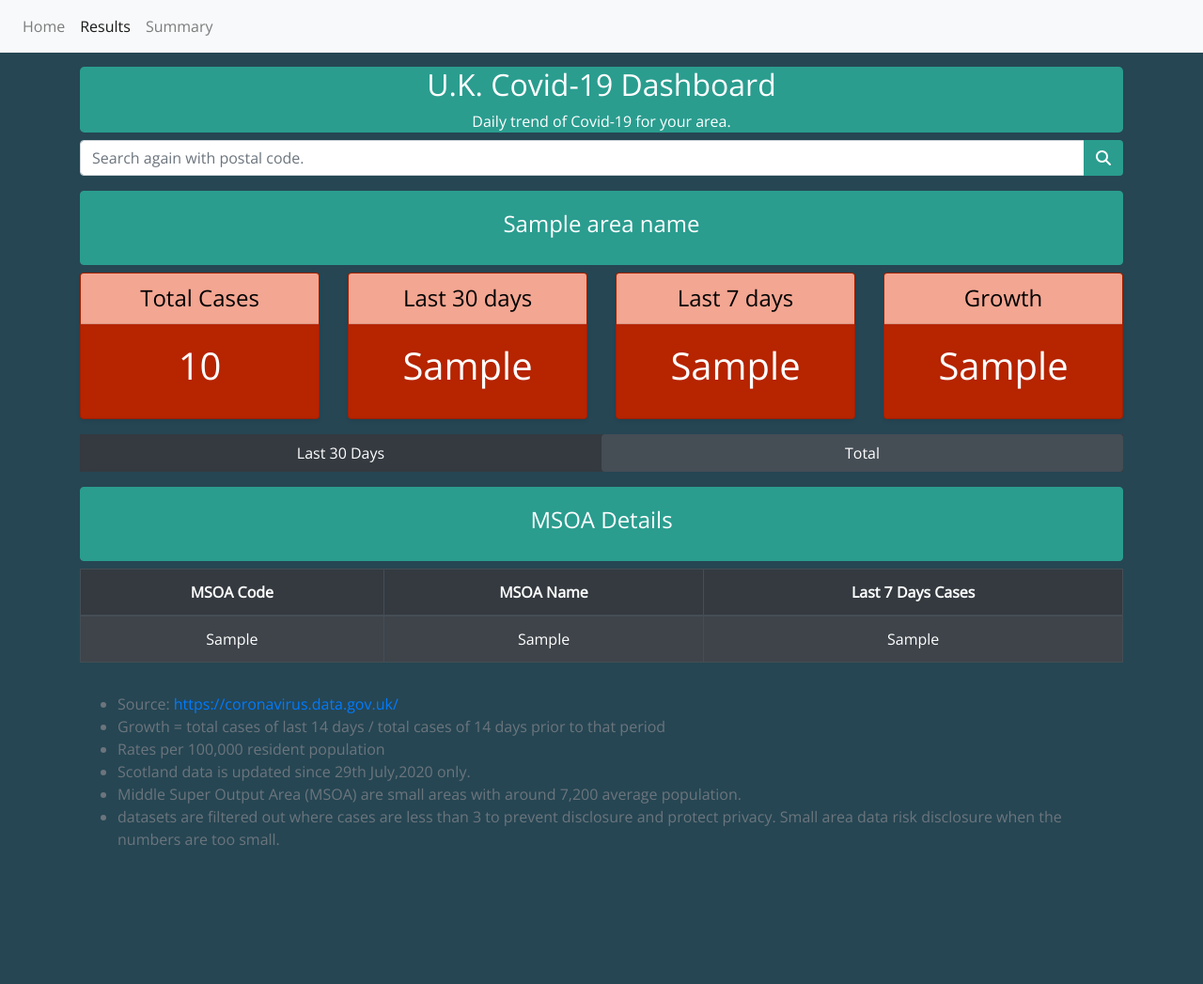
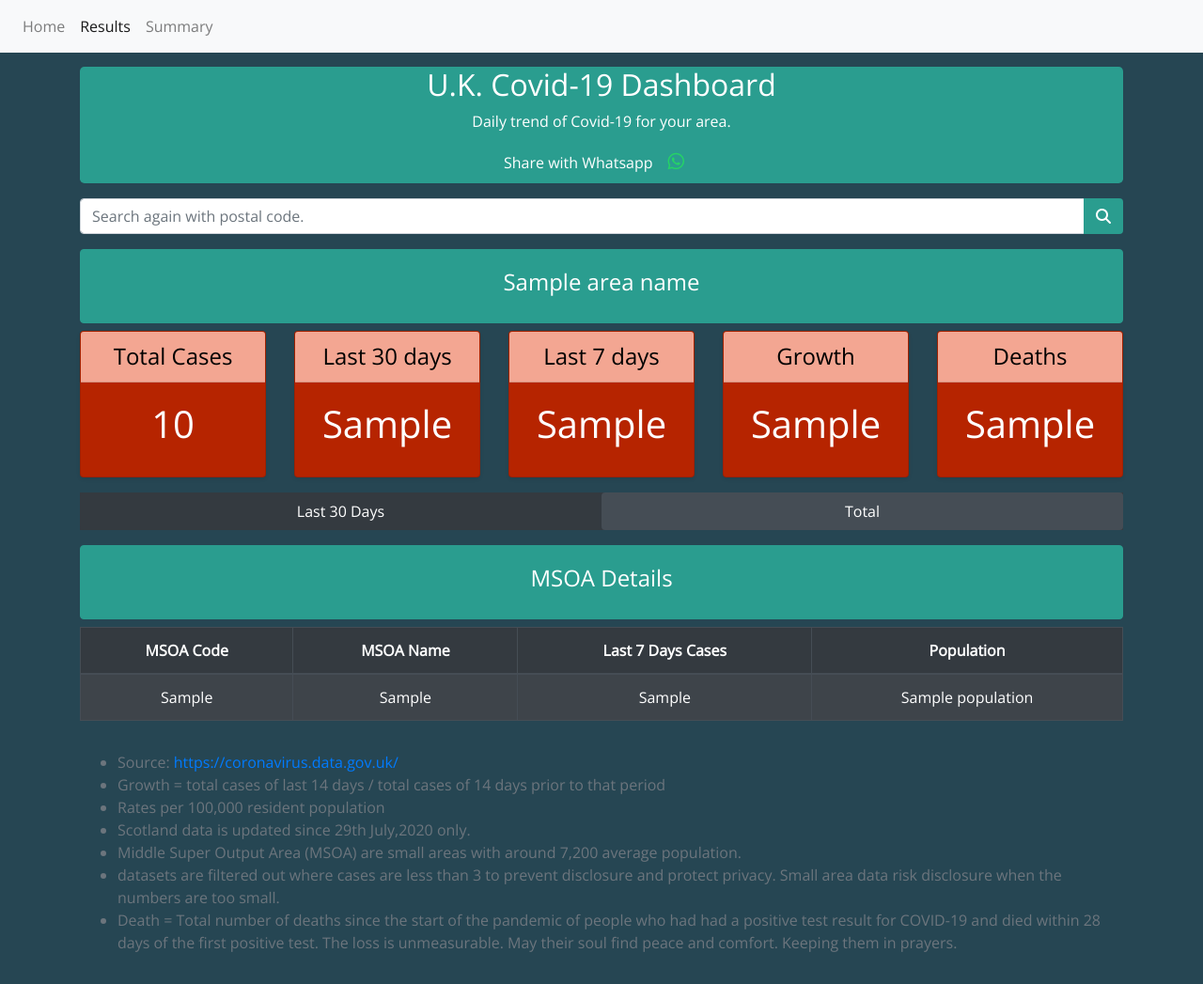
Before and after one commit to bhavesh0009/EnglandCovid19, a Node project: template views/results.ejs in a window 1280 px wide. Shown: the whole page at 94% size. Before the commit the page ends 899 px from the top, so only its background shows below. Run offline with Node 20 templates, Linux system fonts and the light colour scheme; the template is opened without the code that fills it: most values are stand-ins (such as "Sample title", 1, 10 or a date in 2020); some libraries are stand-ins or nearby versions.

Commit message:
temp commit 27-dec-2020

```diff
--- a/app.js
+++ b/app.js
@@ -76,6 +76,7 @@ app.get("/results", function (req, res) {
                     dist = geolib.getDistance({latitude:latA,longitude:longA},{latitude:latB, longitude:longB});
                     filteredMSOA[i]['distance'] = dist;
                 }
+
                 filteredMSOA.sort((a, b) => parseFloat(a.distance) - parseFloat(b.distance));
                 if (filtered.length > 0) {
                     let specimenDate = [];
@@ -95,6 +96,7 @@ app.get("/results", function (req, res) {
                     arealast7 = filteredSum[0]['last7dCases'];
                     areaArea = filteredSum[0]['Area'];
                     areaPopulation = filteredSum[0]['Population'];
+                    areaDeaths = filteredSum[0]['cumDeaths28DaysByDeathDate'];
                     res.render("results", {
                         specimenDate: specimenDate,
                         confirmedCases: confirmedCases,
@@ -143,6 +145,7 @@ app.get("/results", function (req, res) {
             arealast7 = filteredSum[0]['last7dCases'];
             areaArea = filteredSum[0]['Area'];
             areaPopulation = filteredSum[0]['Population'];
+            areaDeaths = filteredSum[0]['cumDeaths28DaysByDeathDate'];
             res.render("results", {
                 specimenDate: specimenDate,
                 confirmedCases: confirmedCases,
--- a/public/style.css
+++ b/public/style.css
@@ -116,6 +116,16 @@ body{
   padding-top: 0px;
 }
 
+#social-wa{
+  padding-bottom: 0px;
+  padding-top: 0px;
+}
+
+#social-twitter{
+  padding-bottom: 0px;
+  padding-top: 0px;
+}
+
 #regionTitle{
   background-color: #2a9d8f;
   color:#ffffff;
@@ -129,6 +139,11 @@ body{
 }
 
 #mainCards{
+  background-color: #b62400;
+  color:#ffffff;
+}
+
+mainCardsDeath{
   background-color: #b62400;
   color:#ffffff;
 }
--- a/views/error.ejs
+++ b/views/error.ejs
@@ -37,6 +37,8 @@
             </div>
         </nav>
         <h1>"PAGE NOT FOUND!!!"</h1>
+        <h2>Please ensure you have entered postal code in correct format. e.g. SW1A 2AA</h2>
+        <h2>If you entered correct postal code and still got error then report it via twitter: <a href="https://twitter.com/bhavesh_09">twitter</a></h2>
         <script src="" async defer></script>
     </body>
 </html>
--- a/views/results.ejs
+++ b/views/results.ejs
@@ -47,6 +47,7 @@
             <div class="jumbotron mb-2" id="jumboContainerResults">
                 <h2>U.K. Covid-19 Dashboard</h2>
                 <p class="mb-2">Daily trend of Covid-19 for your area.</p>
+                <p>Share with Whatsapp<a class="btn-floating btn-lg btn-tw" type="button" role="button" href="whatsapp://send?text=Check Local Spread of Covid-19 https://ukcovid19.nw.r.appspot.com/" data-action="share/whatsapp/share"><i style="color:#25D366" class="fab fa-whatsapp"></i></a></p>
             </div>
         </div>
     </section>
@@ -111,10 +112,18 @@
                         <h1 class="card-title pricing-card-title"><%= areaR%></h1>
                     </div>
                 </div>
+                <div class="card shadow-sm" id="mainCards" name="deathDiv">
+                    <div class="card-header"  id="mainCardHeader">
+                        <h4 class="my-0 font-weight-normal">Deaths</h4>
+                    </div>
+                    <div class="card-body">
+                        <h1 id="deathH1" class="card-title pricing-card-title"><%= areaDeaths%></h1>
+                    </div>
+                </div>
             </div>
         </div>
     </section>
-    <div class="container">
+    <div class="container my-2">
         <script async src="https://pagead2.googlesyndication.com/pagead/js/adsbygoogle.js"></script>
         <ins class="adsbygoogle"
             style="display:block"
@@ -185,8 +194,8 @@
                    },
                    showlegend: true,
                    legend: {
-                       x: 1,
-                       xanchor: 'right',
+                       x: 0,
+                       xanchor: 'left',
                        y: 1
                    }
                }
@@ -246,8 +255,8 @@
                    },
                    showlegend: true,
                    legend: {
-                       x: 1,
-                       xanchor: 'right',
+                       x: 0,
+                       xanchor: 'left',
                        y: 1
                    }
                }
@@ -257,7 +266,7 @@
            </script>
         </div>
     </div>
-    <div class="container">
+    <div class="container  my-2">
         <script async src="https://pagead2.googlesyndication.com/pagead/js/adsbygoogle.js"></script>
         <ins class="adsbygoogle"
             style="display:block"
@@ -269,6 +278,7 @@
             (adsbygoogle = window.adsbygoogle || []).push({});
         </script>
     </div>
+    <div id="msoaDetails">
         <div class="container">
             <div class="card mb-2" id="regionTitle">
                 <div class="card-body text-center">
@@ -283,6 +293,7 @@
                         <th>MSOA Code</th>
                         <th>MSOA Name</th>
                         <th>Last 7 Days Cases</th>
+                        <th>Population</th>
                     </tr>
                 </thead>
                 <tbody>
@@ -291,13 +302,15 @@
                         <td scope="row"><%= town.msoa11_cd%></a></td>
                         <td><%= town.msoa11_hclnm%></td>
                         <td><%= town.latest_7_days%></td>
+                        <td><%= town.population%></td>
                     </tr>
                 </tbody>
                 <% }) %>
             </table>
 
         </div>
-    <div class="container">
+    </div>
+    <div class="container  my-2">
         <script async src="https://pagead2.googlesyndication.com/pagead/js/adsbygoogle.js"></script>
         <ins class="adsbygoogle"
             style="display:block"
@@ -320,10 +333,23 @@
                     <li>Scotland data is updated since 29th July,2020 only.</li>
                     <li>Middle Super Output Area (MSOA) are small areas with around 7,200 average population. </li>
                     <li>datasets are filtered out where cases are less than 3 to prevent disclosure and protect privacy. Small area data risk disclosure when the numbers are too small.</li>
+                    <li>Death = Total number of deaths since the start of the pandemic of people who had had a positive test result for COVID-19 and died within 28 days of the first positive test.
+                        The loss is unmeasurable. May their soul find peace and comfort. Keeping them in prayers.</li>
                 </ul>
             </span>
         </div>
     </footer>
+    <script>
+         var fMSOA = <%- filteredMSOA.length %>;
+        if (fMSOA == 0){
+            document.getElementById("msoaDetails").style.display = "none";
+        };
+        var deathCount = <%- areaDeaths%>;
+        if (deathCount == 0){
+            console.log(deathCount);
+            document.getElementById("deathH1").innerHTML  = "NA";
+        };
+    </script>
     <script src="https://code.jquery.com/jquery-3.5.1.slim.min.js"
         integrity="sha384-DfXdz2htPH0lsSSs5nCTpuj/zy4C+OGpamoFVy38MVBnE+IbbVYUew+OrCXaRkfj"
         crossorigin="anonymous"></script>
--- a/views/summary.ejs
+++ b/views/summary.ejs
@@ -63,7 +63,7 @@
             <script type="text/javascript" src="https://cdnjs.buymeacoffee.com/1.0.0/button.prod.min.js" data-name="bmc-button" data-slug="bhavesh09" data-color="#FF5F5F" data-emoji=""  data-font="Cookie" data-text="Buy me a coffee" data-outline-color="#000" data-font-color="#fff" data-coffee-color="#fd0" ></script>
         </div>
     </div>
-    <div class="container">
+    <div class="container  my-2">
         <script async src="https://pagead2.googlesyndication.com/pagead/js/adsbygoogle.js"></script>
         <ins class="adsbygoogle"
             style="display:block"
```
Also changed, not shown: views/index.ejs (+4 -3 lines), 1 other file. Lines whose indentation alone changed are shown as unchanged.
